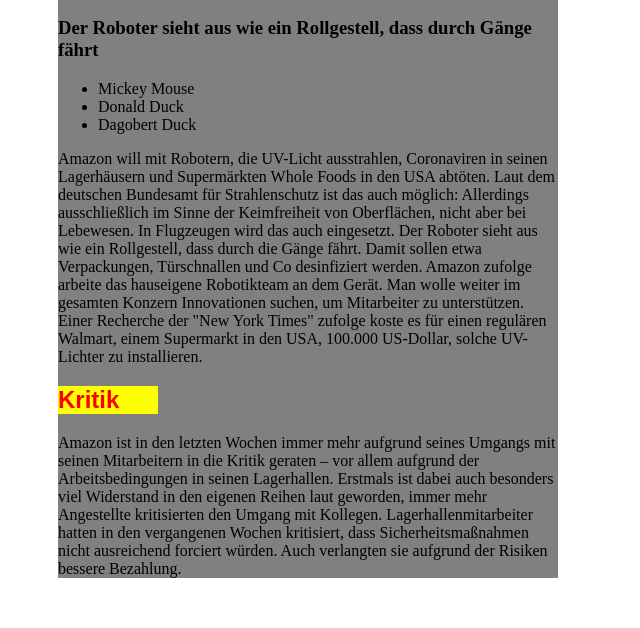
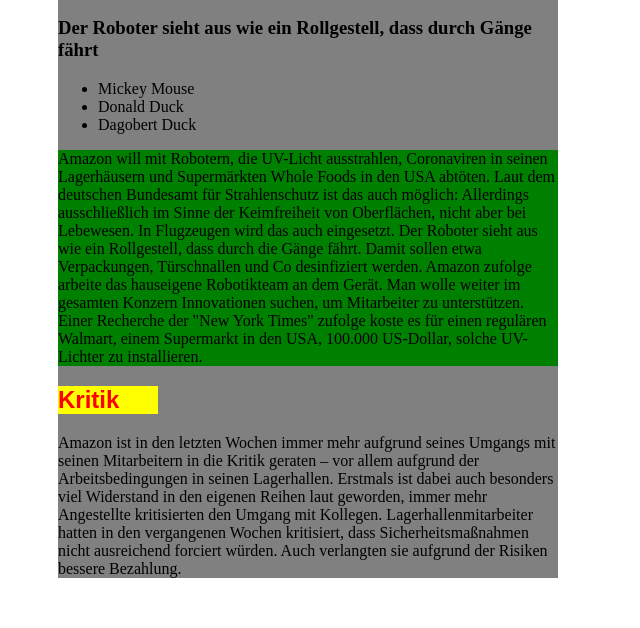
Before and after one commit to MartinG-hub/CFLSM-CSS-DAY01-pairLeaderMartin-pairPartnerSam, a plain HTML site: page Day 3 css1 BasicExercise3/CSS Basic Exercise 3.html in a window 1280 px wide. Shown: the part 230-858 px from the top of the page, without its empty margins (0-640 px from the left). Drawn offline with Linux system fonts and the light colour scheme.

Commit message:
link of css external sheet order changed with internal style rule in html

```diff
--- a/Day 3 css1 BasicExercise3/CSS Basic Exercise 3.css
+++ b/Day 3 css1 BasicExercise3/CSS Basic Exercise 3.css
@@ -19,3 +19,7 @@
 h1{
 	color: red;
 }
+
+#firstpar{
+	background-color: green;
+}
--- a/Day 3 css1 BasicExercise3/CSS Basic Exercise 3.html
+++ b/Day 3 css1 BasicExercise3/CSS Basic Exercise 3.html
@@ -3,15 +3,19 @@
 <head>
 	<title>Simple newspaper article</title>
 	<meta charset="utf-8">
-	<link rel="stylesheet" type="text/css" href="CSS Basic Exercise 3.css">
+
 
 	<style type="text/css">
 		h1 {
 			color:blue;
 		}
+
+		#firstpar{
+			background-color: blue;
+		}
 	</style>
 
-
+<link rel="stylesheet" type="text/css" href="CSS Basic Exercise 3.css">
 </head>
 
 
@@ -27,7 +31,7 @@
 		<li>Dagobert Duck</li>
 	</ul>
 
-	<p>Amazon will mit Robotern, die UV-Licht ausstrahlen, Coronaviren in seinen Lagerhäusern und Supermärkten Whole Foods in den USA abtöten. Laut dem deutschen Bundesamt für Strahlenschutz ist das auch möglich: Allerdings ausschließlich im Sinne der Keimfreiheit von Oberflächen, nicht aber bei Lebewesen. In Flugzeugen wird das auch eingesetzt.
+	<p id="firstpar">Amazon will mit Robotern, die UV-Licht ausstrahlen, Coronaviren in seinen Lagerhäusern und Supermärkten Whole Foods in den USA abtöten. Laut dem deutschen Bundesamt für Strahlenschutz ist das auch möglich: Allerdings ausschließlich im Sinne der Keimfreiheit von Oberflächen, nicht aber bei Lebewesen. In Flugzeugen wird das auch eingesetzt.
 
 
 Der Roboter sieht aus wie ein Rollgestell, dass durch die Gänge fährt. Damit sollen etwa Verpackungen, Türschnallen und Co desinfiziert werden. Amazon zufolge arbeite das hauseigene Robotikteam an dem Gerät. Man wolle weiter im gesamten Konzern Innovationen suchen, um Mitarbeiter zu unterstützen. Einer Recherche der "New York Times" zufolge koste es für einen regulären Walmart, einem Supermarkt in den USA, 100.000 US-Dollar, solche UV-Lichter zu installieren.</p>
```
